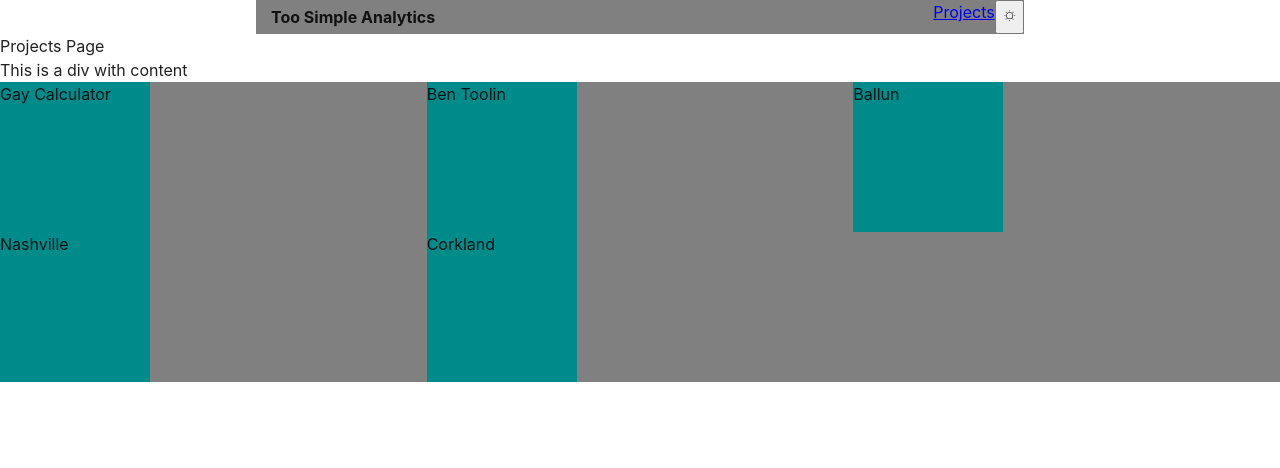
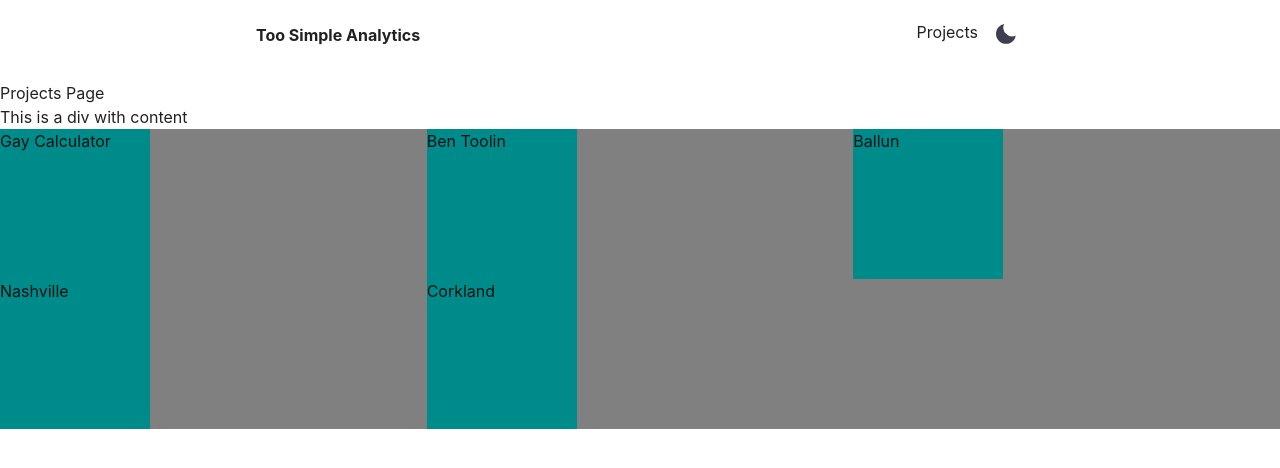
Before and after one commit to JoshBergman/TooSimpleAnalytics-Frontend, a React (Vite) app: page /projects in a window 1280 px wide. Shown: the top 468 px of the page. Built offline with nearby package versions, Linux system fonts and the light colour scheme.

Commit message:
Header style simplistics

```diff
--- a/src/components/UI/Header/header-components/dark-button.tsx
+++ b/src/components/UI/Header/header-components/dark-button.tsx
@@ -1,13 +1,19 @@
 import { useContext } from "react";
-import { CiLight, CiDark } from "react-icons/ci";
+import { BiSolidSun, BiSolidMoon } from "react-icons/bi";
 import { AppStateContext } from "../../../../store/app-state/app-state-context";
+
+import styles from "../styles/dark-button.module.css";
 
 const DarkButton = () => {
   const { isDarkMode, toggleDarkMode } = useContext(AppStateContext).appState;
 
   return (
-    <button onClick={toggleDarkMode}>
-      {isDarkMode ? <CiDark /> : <CiLight />}
+    <button className={styles.darkButton} onClick={toggleDarkMode}>
+      {isDarkMode ? (
+        <BiSolidSun className={styles.iconSun} />
+      ) : (
+        <BiSolidMoon className={styles.iconMoon} />
+      )}
     </button>
   );
 };
--- a/src/components/UI/Header/header.tsx
+++ b/src/components/UI/Header/header.tsx
@@ -12,8 +12,10 @@ const Header = () => {
       </div>
       <div className={styles.rightSideHeader}>
         <DarkButton />
-        <nav>
-          <Link to="/projects">Projects</Link>
+        <nav className={styles.nav}>
+          <Link to="/projects" className={styles.navLink}>
+            Projects
+          </Link>
         </nav>
       </div>
     </div>
--- /dev/null
+++ b/src/components/UI/Header/styles/dark-button.module.css
@@ -0,0 +1,22 @@
+.darkButton {
+  border: 0px solid transparent;
+  background-color: transparent;
+  margin-left: 10px;
+}
+
+.darkButton:hover {
+  cursor: pointer;
+}
+
+.iconSun,
+.iconMoon {
+  font-size: 1.8em;
+}
+
+.iconSun {
+  color: yellow;
+}
+
+.iconMoon {
+  color: rgb(62, 63, 76);
+}
--- a/src/components/UI/Header/styles/header-logo.module.css
+++ b/src/components/UI/Header/styles/header-logo.module.css
@@ -1,8 +1,7 @@
 .logoTextContainer {
-  display: flex;
-  flex-direction: column;
-  width: fit-content;
-  margin: 10px;
+  width: 100%;
+  padding-right: 4px;
+  height: fit-content;
 }
 
 .logoText {
@@ -10,5 +9,4 @@
   text-decoration: none;
   font-size: 1em;
   white-space: nowrap;
-  margin: -5px;
 }
--- a/src/components/UI/Header/styles/header.module.css
+++ b/src/components/UI/Header/styles/header.module.css
@@ -1,9 +1,12 @@
 .header {
   display: flex;
   flex-direction: row;
+  justify-content: space-evenly;
+
   width: clamp(260px, 60%, 1200px);
-  margin: 0 auto;
-  background-color: gray;
+  margin: 0 auto 30px auto;
+
+  transform: translateY(10px);
 }
 
 .leftSideHeader,
@@ -11,7 +14,6 @@
 }
 
 .leftSideHeader {
-  padding: 0px 10px;
   width: fit-content;
 }
 
@@ -20,3 +22,35 @@
   display: flex;
   flex-direction: row-reverse;
 }
+
+.nav {
+  width: 96%;
+  display: flex;
+  justify-content: right;
+  height: 60%;
+  margin: auto 0;
+}
+
+.navLink {
+  text-decoration: none;
+  color: var(--text-default);
+  position: relative;
+}
+
+.navLink::after {
+  content: "";
+  position: absolute;
+  width: 100%;
+  transform: scaleX(0);
+  height: 2px;
+  bottom: 0;
+  left: 0;
+  background-color: var(--brand-1);
+  transform-origin: bottom right;
+  transition: transform 0.14s ease-out;
+}
+
+.navLink:hover::after {
+  transform: scaleX(1);
+  transform-origin: bottom left;
+}
--- a/src/index.css
+++ b/src/index.css
@@ -43,5 +43,6 @@ body {
   min-height: 100vh;
 
   /* shared light and dark colors */
+  --brand-1: orange;
   --shared-color: pink;
 }
```
